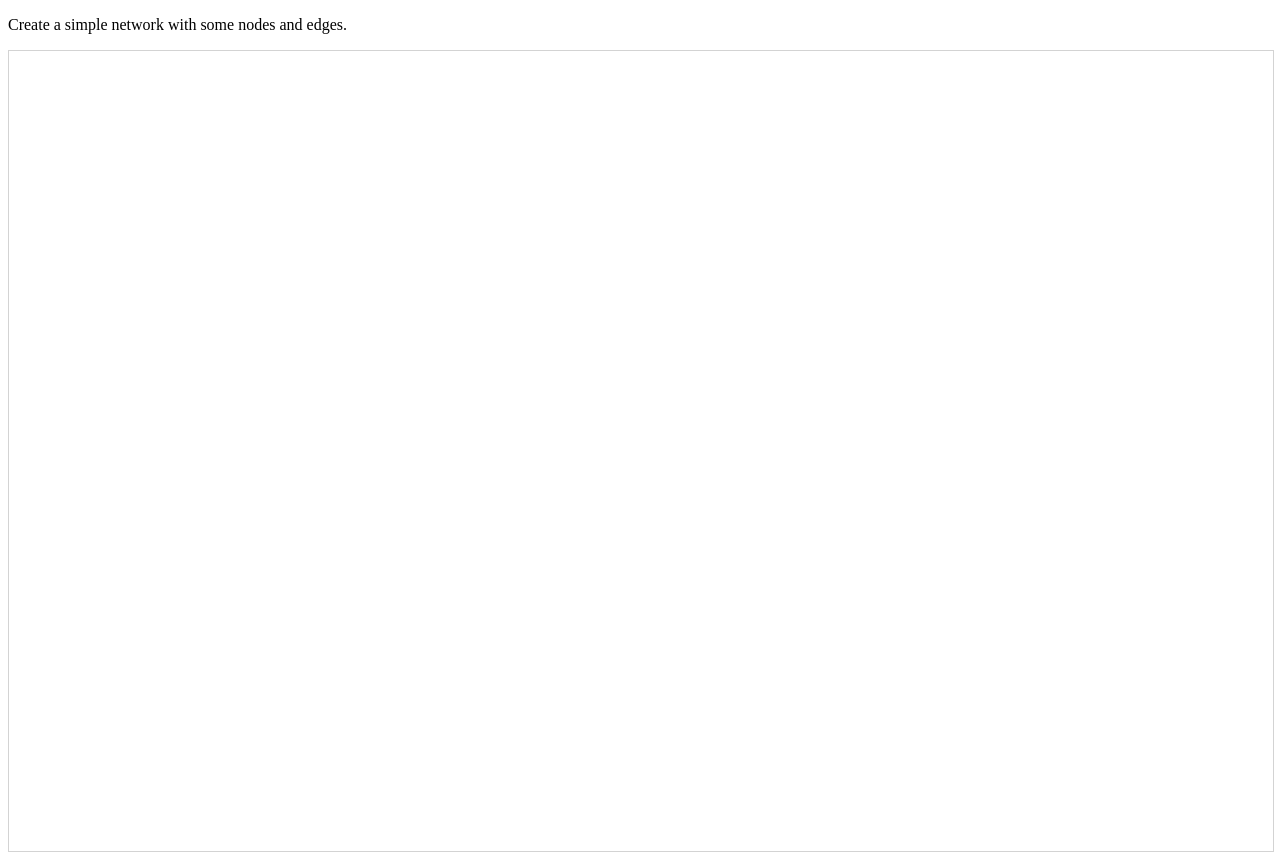
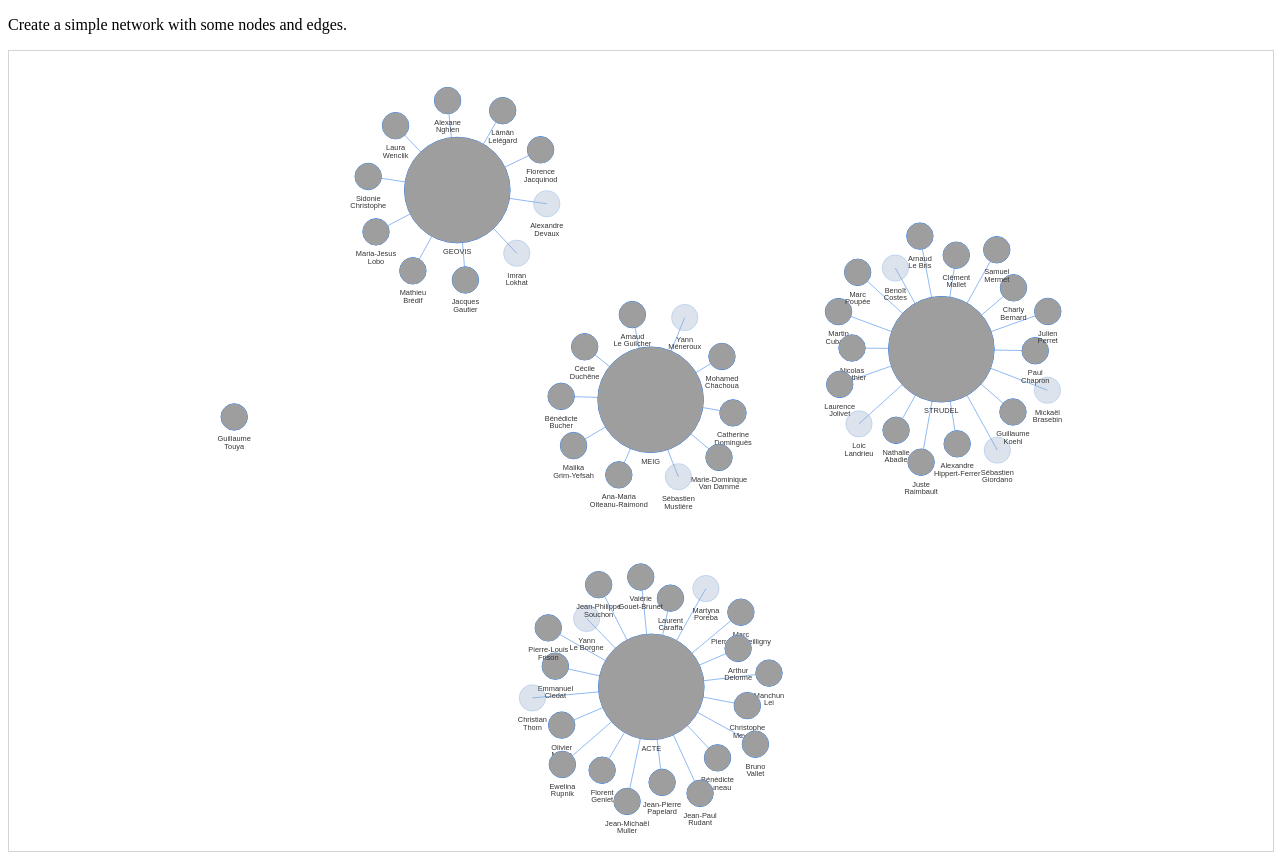
Before and after one commit to umrlastig/lastig_data, a plain HTML site: page index.html in a window 1280 px wide. Drawn offline with Linux system fonts and the light colour scheme.

Commit message:
json->text

```diff
--- a/index.html
+++ b/index.html
@@ -33,7 +33,7 @@
 		nodes.add({id:'STRUDEL', label:'STRUDEL', group:'team', image: root+'/img/icons/logo_strudel_1280.png', href: root+'/strudel/'});
 		nodes.add({id:'MEIG', label:'MEIG', group:'team', image: root+'/img/icons/logo_meig_1280.png', href: root+'/meig/'});
 
-		for(const line of people.text.split('\n')) {
+		for(const line of people.split('\n')) {
 			const cols = line.trim().split(',');
 			if(cols.length < 3 || cols[0]=='firstname') continue;
 			const firstname = cols[0];
@@ -91,7 +91,7 @@
 		});
       }
 
-      fetch("people.csv").then(response => response.json()).then(init);
+      fetch("people.csv").then(response => response.text()).then(init);
 
     </script>
   </body>
```
